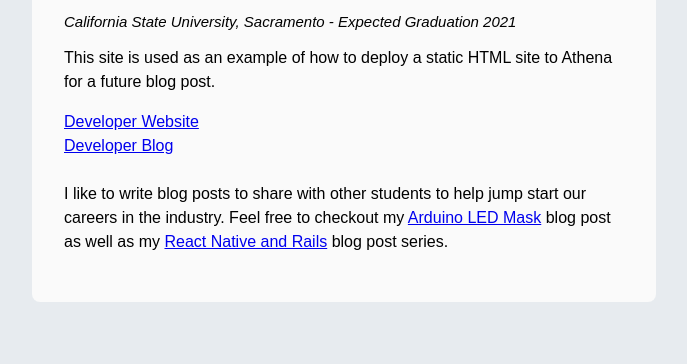
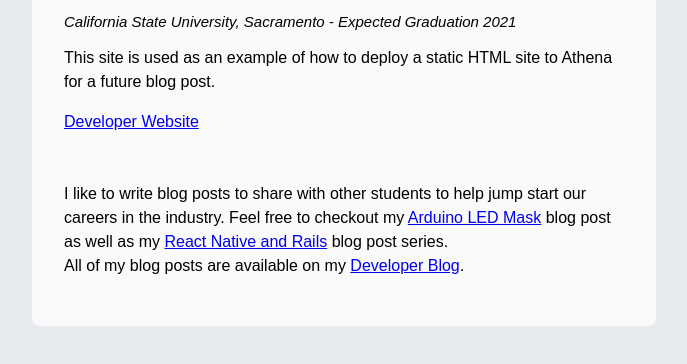
Before and after one commit to Tiniest/csus-athena-website-deploy, a plain HTML site: page src/index.html in a window 1280 px wide. Shown: the part 138-502 px from the top of the page, without its empty margins (296-983 px from the left). Drawn offline with Linux system fonts and the light colour scheme.

Commit message:
deploy to athena

```diff
--- a/index.html
+++ b/src/index.html
@@ -20,7 +20,6 @@
       <p>
         <a href="https://armaizadenwala.com/">Developer Website</a>
         <br />
-        <a href="https://armaizadenwala.com/blog/">Developer Blog</a>
         <br /><br />
         I like to write blog posts to share with other students to help jump
         start our careers in the industry. Feel free to checkout my
@@ -34,6 +33,9 @@
           >React Native and Rails</a
         >
         blog post series.
+        <br />
+        All of my blog posts are available on my
+        <a href="https://armaizadenwala.com/blog/">Developer Blog</a>.
       </p>
     </div>
   </body>
```
Also changed, not shown: src/sitemap.xml (renamed from sitemap.xml), 1 other file.
